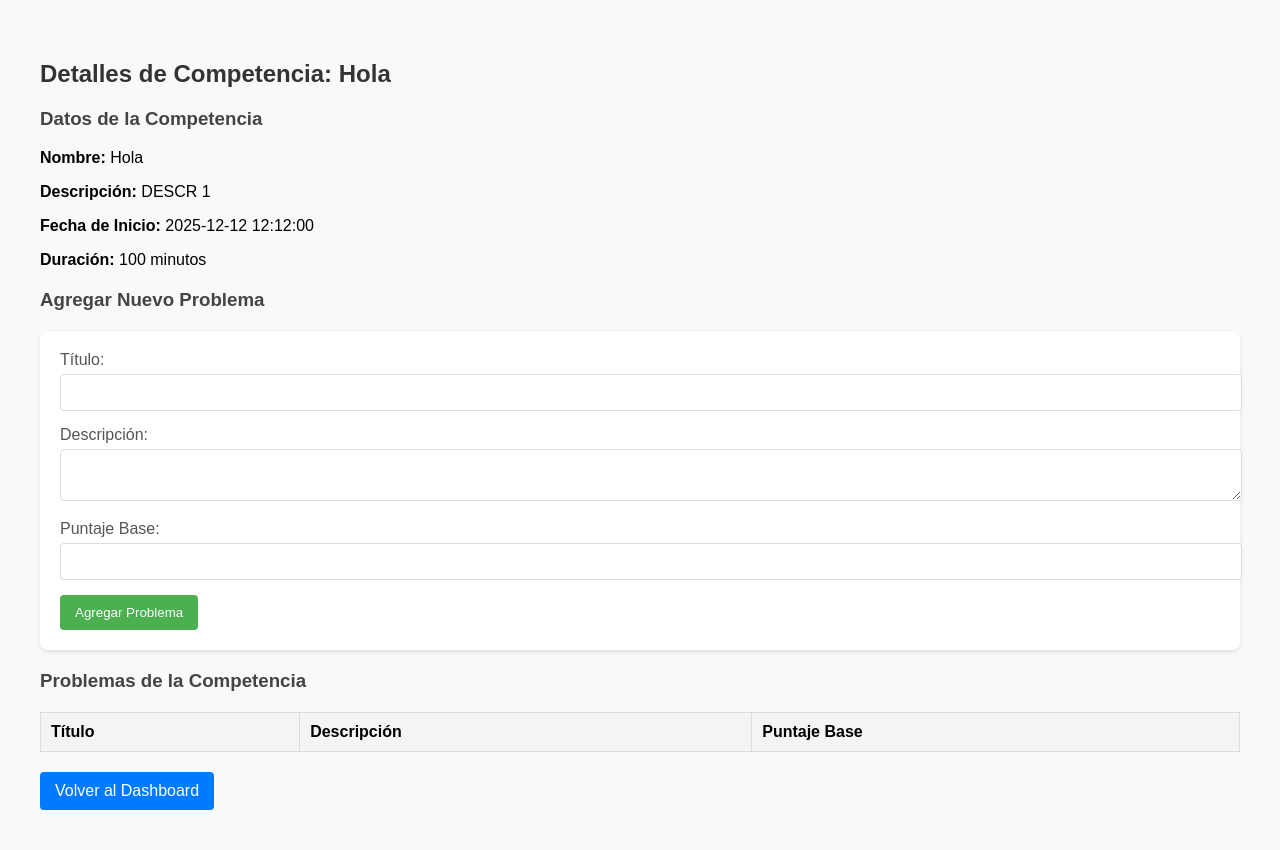
After one commit to Emita314/Curie-Turing, a PHP site: page /detalle_competencia.php?id_competencia=2 in a window 1280 px wide. The commit adds this page. Run offline with PHP 8.4, Linux system fonts and the light colour scheme; a user stored in the database is signed in; data comes from the database, SQL or seed files in the repository; tables that the repository leaves empty hold one stand-in row (values such as "Sample post"); lists and menus that the app fills with data are empty.

Commit message:
Se agrega detalle competencia.
Se cambio editar competencia para que se cree problemas desde detalle competencia.

```diff
--- /dev/null
+++ b/detalle_competencia.css
@@ -0,0 +1,117 @@
+body {
+    font-family: Arial, sans-serif;
+    margin: 20px;
+    padding: 20px;
+    background-color: #f9f9f9;
+}
+
+h2 {
+    color: #333;
+}
+
+h3 {
+    margin-top: 20px;
+    color: #444;
+}
+
+form {
+    margin-top: 20px;
+    background-color: #fff;
+    padding: 20px;
+    border-radius: 8px;
+    box-shadow: 0 2px 5px rgba(0, 0, 0, 0.1);
+}
+
+label {
+    display: block;
+    margin-bottom: 5px;
+    color: #555;
+}
+
+input[type="text"],
+input[type="number"],
+textarea {
+    width: 100%;
+    padding: 10px;
+    margin-bottom: 15px;
+    border: 1px solid #ddd;
+    border-radius: 4px;
+}
+
+button {
+    padding: 10px 15px;
+    background-color: #4CAF50;
+    color: white;
+    border: none;
+    border-radius: 4px;
+    cursor: pointer;
+}
+
+button:hover {
+    background-color: #45a049;
+}
+
+table {
+    width: 100%;
+    margin-top: 20px;
+    border-collapse: collapse;
+}
+
+table, th, td {
+    border: 1px solid #ddd;
+}
+
+th, td {
+    padding: 10px;
+    text-align: left;
+}
+
+th {
+    background-color: #f4f4f4;
+}
+
+a.back {
+    display: inline-block;
+    margin-top: 20px;
+    background-color: #007bff;
+    color: white;
+    padding: 10px 15px;
+    text-decoration: none;
+    border-radius: 4px;
+}
+
+a.back:hover {
+    background-color: #0056b3;
+}
+
+/* Snackbar */
+#snackbar {
+    visibility: hidden;
+    min-width: 250px;
+    margin-left: -125px;
+    background-color: #4CAF50;
+    color: white;
+    text-align: center;
+    border-radius: 2px;
+    padding: 16px;
+    position: fixed;
+    z-index: 1;
+    left: 50%;
+    bottom: 30px;
+    font-size: 17px;
+}
+
+#snackbar.show {
+    visibility: visible;
+    animation: fadein 0.5s, fadeout 0.5s 3s;
+}
+
+@keyframes fadein {
+    from {bottom: 0; opacity: 0;}
+    to {bottom: 30px; opacity: 1;}
+}
+
+@keyframes fadeout {
+    from {opacity: 1;}
+    to {opacity: 0;}
+}
--- /dev/null
+++ b/detalle_competencia.php
@@ -0,0 +1,122 @@
+<?php
+session_start();
+include 'db.php';
+
+// Verificar si el usuario ha iniciado sesión y tiene rol de administrador
+if (!isset($_SESSION['id_usuario']) || $_SESSION['rol'] != 'administrador') {
+    header("Location: login.php");
+    exit;
+}
+
+// Obtener los detalles de la competencia seleccionada
+if (isset($_GET['id_competencia'])) {
+    $id_competencia = $_GET['id_competencia'];
+
+    // Obtener datos de la competencia
+    $sql_competencia = "SELECT * FROM competencias WHERE id_competencia = ?";
+    $stmt_competencia = $conn->prepare($sql_competencia);
+    $stmt_competencia->bind_param("i", $id_competencia);
+    $stmt_competencia->execute();
+    $competencia = $stmt_competencia->get_result()->fetch_assoc();
+
+    // Si la competencia no existe, redirigir
+    if (!$competencia) {
+        header("Location: dashboard_admin.php");
+        exit;
+    }
+
+    // Agregar nuevo problema
+    if ($_SERVER['REQUEST_METHOD'] === 'POST' && isset($_POST['agregar_problema'])) {
+        $titulo = $_POST['titulo'];
+        $descripcion = $_POST['descripcion'];
+        $puntaje_base = $_POST['puntaje_base'];
+
+        $sql_problema = "INSERT INTO problemas (id_competencia, titulo, descripcion, puntaje_base) VALUES (?, ?, ?, ?)";
+        $stmt_problema = $conn->prepare($sql_problema);
+        $stmt_problema->bind_param('issi', $id_competencia, $titulo, $descripcion, $puntaje_base);
+
+        if ($stmt_problema->execute()) {
+            // Redirigir para mostrar el mensaje de éxito en el snackbar
+            header("Location: detalle_competencia.php?id_competencia=$id_competencia&mensaje=Problema%20agregado%20exitosamente");
+            exit();
+        } else {
+            echo "Error: " . $stmt_problema->error;
+        }
+    }
+
+    // Obtener problemas de la competencia
+    $sql_problemas = "SELECT * FROM problemas WHERE id_competencia = ?";
+    $stmt_problemas = $conn->prepare($sql_problemas);
+    $stmt_problemas->bind_param("i", $id_competencia);
+    $stmt_problemas->execute();
+    $problemas_result = $stmt_problemas->get_result();
+}
+?>
+
+<!DOCTYPE html>
+<html lang="es">
+<head>
+    <meta charset="UTF-8">
+    <title>Detalle de Competencia</title>
+    <link rel="stylesheet" href="detalle_competencia.css">
+    <link rel="stylesheet" href="https://cdnjs.cloudflare.com/ajax/libs/font-awesome/6.5.0/css/all.min.css">
+</head>
+<body>
+
+    <!-- Mostrar Snackbar si hay mensaje en la URL -->
+    <?php if (isset($_GET['mensaje'])) { ?>
+        <div id="snackbar"><?php echo htmlspecialchars($_GET['mensaje']); ?></div>
+    <?php } ?>
+
+    <h2>Detalles de Competencia: <?php echo htmlspecialchars($competencia['nombre']); ?></h2>
+
+    <h3>Datos de la Competencia</h3>
+    <p><strong>Nombre:</strong> <?php echo htmlspecialchars($competencia['nombre']); ?></p>
+    <p><strong>Descripción:</strong> <?php echo htmlspecialchars($competencia['descripcion']); ?></p>
+    <p><strong>Fecha de Inicio:</strong> <?php echo htmlspecialchars($competencia['fecha_inicio']); ?></p>
+    <p><strong>Duración:</strong> <?php echo htmlspecialchars($competencia['tiempo_limite']); ?> minutos</p>
+
+    <h3>Agregar Nuevo Problema</h3>
+    <form action="detalle_competencia.php?id_competencia=<?php echo $id_competencia; ?>" method="POST">
+        <label>Título:</label>
+        <input type="text" name="titulo" required>
+
+        <label>Descripción:</label>
+        <textarea name="descripcion" required></textarea>
+
+        <label>Puntaje Base:</label>
+        <input type="number" name="puntaje_base" required>
+
+        <button type="submit" name="agregar_problema">Agregar Problema</button>
+    </form>
+
+    <h3>Problemas de la Competencia</h3>
+    <table>
+        <tr>
+            <th>Título</th>
+            <th>Descripción</th>
+            <th>Puntaje Base</th>
+        </tr>
+        <?php while ($problema = $problemas_result->fetch_assoc()) { ?>
+        <tr>
+            <td><?php echo htmlspecialchars($problema['titulo']); ?></td>
+            <td><?php echo htmlspecialchars($problema['descripcion']); ?></td>
+            <td><?php echo htmlspecialchars($problema['puntaje_base']); ?></td>
+        </tr>
+        <?php } ?>
+    </table>
+
+    <a href="dashboard_admin.php" class="back">Volver al Dashboard</a>
+
+    <script>
+        // Snackbar: Mostrar mensaje temporalmente
+        setTimeout(function() {
+            var x = document.getElementById("snackbar");
+            if (x) x.className = x.className + " show";
+            setTimeout(function() {
+                if (x) x.className = x.className.replace("show", "");
+            }, 3000);
+        }, 500);
+    </script>
+</body>
+</html>
--- a/editar_competencia.php
+++ b/editar_competencia.php
@@ -91,6 +91,5 @@ if ($_SERVER['REQUEST_METHOD'] === 'POST') {
         }
         ?>
     </ul>
-    <a href="crear_problema.php?id_competencia=<?php echo $id_competencia; ?>">Agregar Nuevo Problema</a>
 </body>
 </html>
```
Also changed, not shown: admin_competencias.php (+3 -44 lines), dashboard_admin.php (+11 -0 lines).
